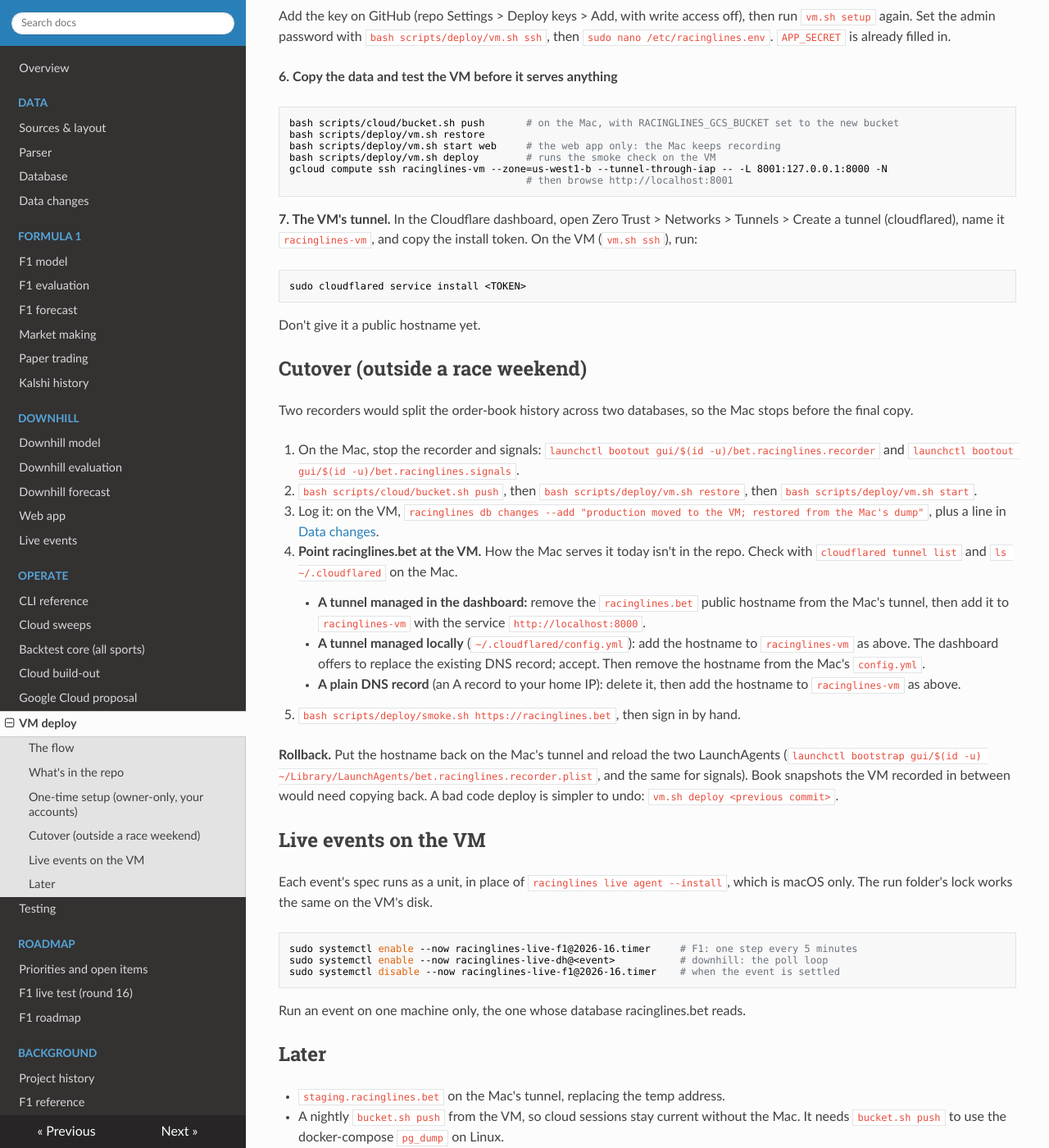
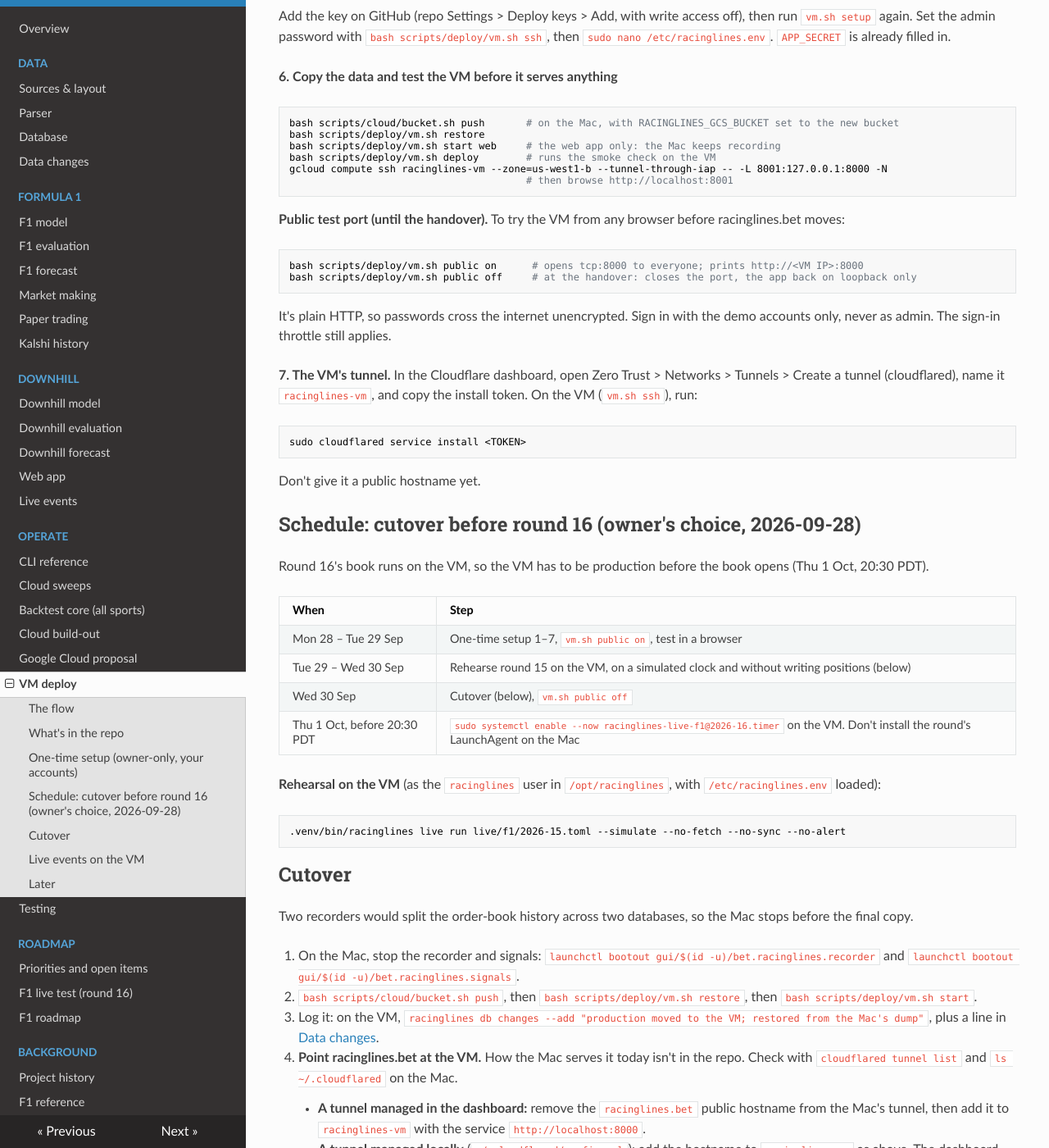
Before and after one commit to lalligagger/racinglines-public, an MkDocs documentation site: the page built from docs/vm-deploy.md, in a window 1280 px wide and 1400 px high, scrolled down 2441 px. Shown: the whole window at 82% size. Built offline with MkDocs 1.6.1, drawn with Linux system fonts in a browser that asks for light colours; nearby versions of some CDN libraries; some of the changed text lies outside the part shown.

Commit message:
VM deploy: public test port (vm.sh public on|off) and the before-round-16 cutover schedule
Co-Authored-By: Claude Opus 5.5 <noreply@anthropic.com>
Claude-Session: https://claude.ai/code/session_01E46FHHnA6eWe9AH1z3Srux

````diff
--- a/docs/vm-deploy.md
+++ b/docs/vm-deploy.md
@@ -116,6 +116,14 @@ gcloud compute ssh racinglines-vm --zone=us-west1-b --tunnel-through-iap -- -L 8
                                         # then browse http://localhost:8001
 ```
 
+**Public test port (until the handover).** To try the VM from any browser before racinglines.bet moves:
+```sh
+bash scripts/deploy/vm.sh public on      # opens tcp:8000 to everyone; prints http://<VM IP>:8000
+bash scripts/deploy/vm.sh public off     # at the handover: closes the port, the app back on loopback only
+```
+It's plain HTTP, so passwords cross the internet unencrypted. Sign in with the demo accounts only, never
+as admin. The sign-in throttle still applies.
+
 **7. The VM's tunnel.** In the Cloudflare dashboard, open Zero Trust > Networks > Tunnels > Create a
 tunnel (cloudflared), name it `racinglines-vm`, and copy the install token. On the VM
 (`vm.sh ssh`), run:
@@ -124,7 +132,23 @@ sudo cloudflared service install <TOKEN>
 ```
 Don't give it a public hostname yet.
 
-## Cutover (outside a race weekend)
+## Schedule: cutover before round 16 (owner's choice, 2026-09-28)
+
+Round 16's book runs on the VM, so the VM has to be production before the book opens (Thu 1 Oct, 20:30 PDT).
+
+| When | Step |
+|---|---|
+| Mon 28 – Tue 29 Sep | One-time setup 1–7, `vm.sh public on`, test in a browser |
+| Tue 29 – Wed 30 Sep | Rehearse round 15 on the VM, on a simulated clock and without writing positions (below) |
+| Wed 30 Sep | Cutover (below), `vm.sh public off` |
+| Thu 1 Oct, before 20:30 PDT | `sudo systemctl enable --now racinglines-live-f1@2026-16.timer` on the VM. Don't install the round's LaunchAgent on the Mac |
+
+**Rehearsal on the VM** (as the `racinglines` user in `/opt/racinglines`, with `/etc/racinglines.env` loaded):
+```sh
+.venv/bin/racinglines live run live/f1/2026-15.toml --simulate --no-fetch --no-sync --no-alert
+```
+
+## Cutover
 
 Two recorders would split the order-book history across two databases, so the Mac stops before the
 final copy.
@@ -160,6 +184,7 @@ sudo systemctl enable --now racinglines-live-dh@<event>           # downhill: th
 sudo systemctl disable --now racinglines-live-f1@2026-16.timer    # when the event is settled
 ```
 Run an event on one machine only, the one whose database racinglines.bet reads.
+`vm.sh deploy` refuses while an event's unit is running. Merge and deploy before the book opens, or after it settles.
 
 ## Later
 
````
Also changed, not shown: 1 other file.
